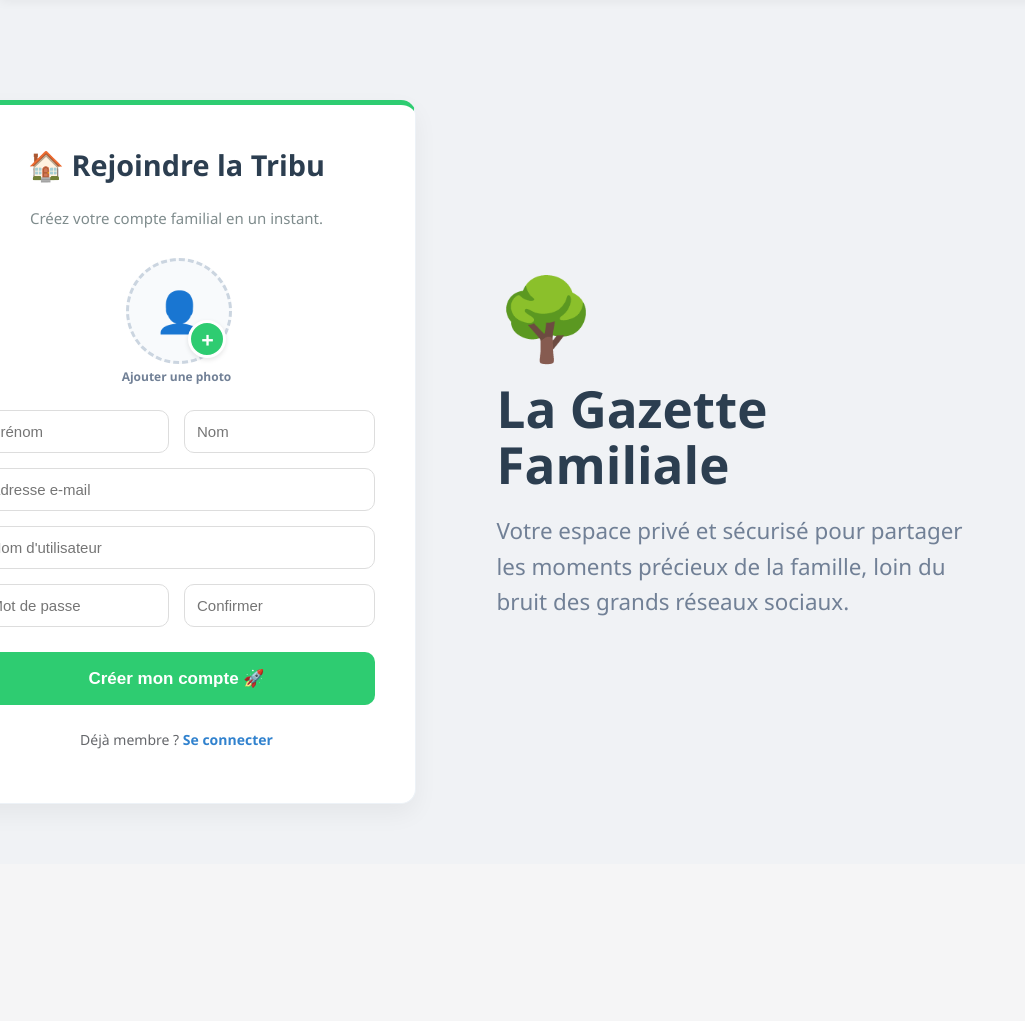
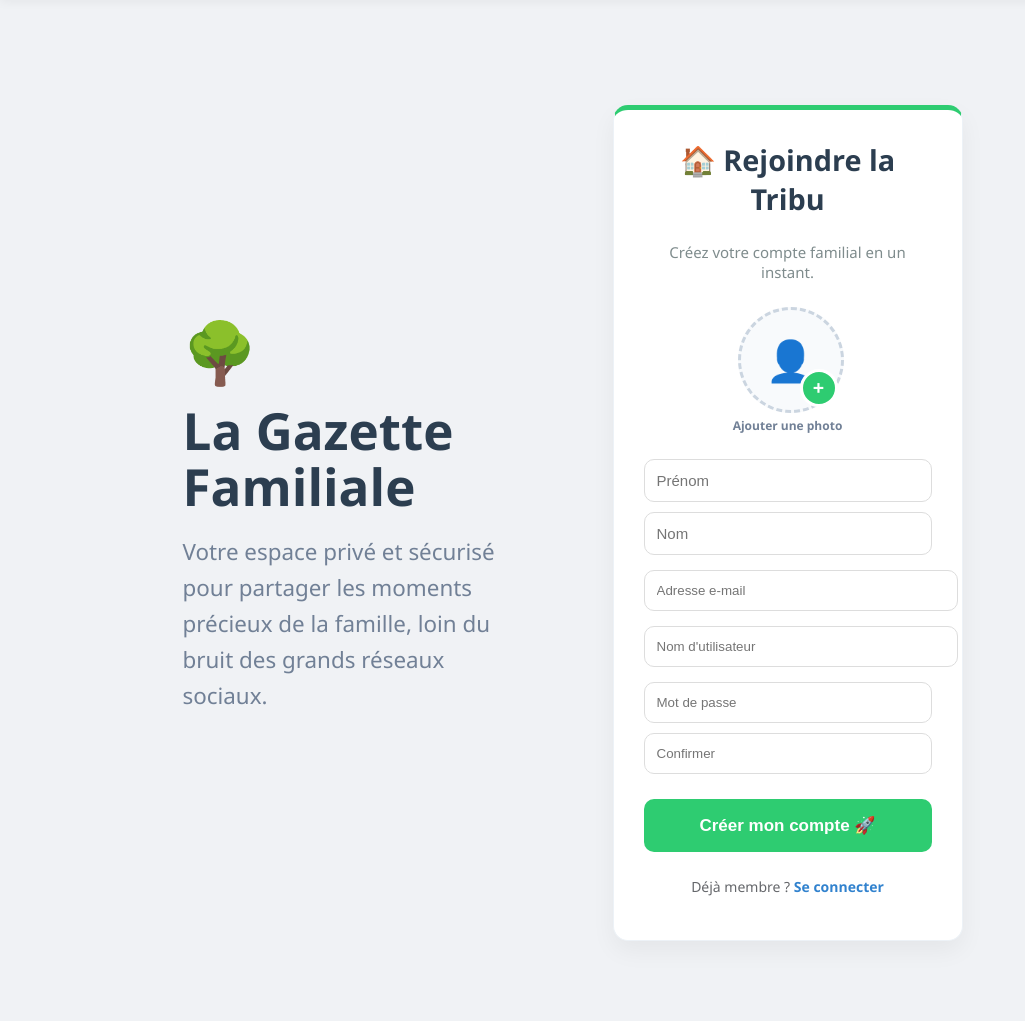
Before and after one commit to alassaneKaba/La-Gazette-Familiale, a Flask app: page /register in a window 1280 px wide. Shown: the part 59-1080 px from the top of the page, without its empty margins (0-1025 px from the left). Before the commit the page ends 869 px from the top, so only its background shows below. Run offline with Flask 3, Linux system fonts and the light colour scheme.

Commit message:
feat: add responsive for iphone SE reference

```diff
--- a/static/style.css
+++ b/static/style.css
@@ -147,14 +147,26 @@ nav {
 }
 
 .prev, .next {
-    position: absolute;
-    top: 50%;
-    transform: translateY(-50%);
-    background: rgba(0,0,0,0.5);
+    /* Étape 1 : On fixe une largeur et une hauteur identiques */
+    width: 45px;  /* Ajuste la taille selon tes goûts */
+    height: 45px;
+
+    /* Étape 2 : On force un ratio 1:1 pour garantir le cercle */
+    aspect-ratio: 1 / 1;
+
+    /* Étape 3 : On s'assure que le cercle est appliqué */
+    border-radius: 50%;
+
+    /* Étape 4 : Sécurité anti-étirement (IMPORTANT) */
+    flex-shrink: 0;  /* Si tu utilises flexbox pour le conteneur */
+    align-self: center; /* Si grid/flex, centre le bouton sans l'étirer */
+
+    /* Le reste de tes styles (background, color, etc.) reste identique */
+    display: flex;
+    align-items: center;
+    justify-content: center;
+    background: rgba(0, 0, 0, 0.5); /* Exemple */
     color: white;
-    padding: 10px;
-    border: none;
-    cursor: pointer;
 }
 
 .next { right: 0; }
--- a/templates/base.html
+++ b/templates/base.html
@@ -20,29 +20,9 @@
             background-color: var(--bg-color);
             margin: 0;
             font-family: 'Segoe UI', system-ui, -apple-system, sans-serif;
-            color: var(--text-main);
         }
 
-        /* Layout Principal */
-        .main-container {
-            max-width: 1100px;
-            margin: 0 auto;
-            padding: 20px 15px;
-            display: grid;
-            grid-template-columns: 1fr;
-            gap: 25px;
-            align-items: start;
-        }
-
-        @media (min-width: 900px) {
-            .main-container {
-                grid-template-columns: 280px 650px;
-                justify-content: center;
-                gap: 30px;
-            }
-        }
-
-        /* Styles de navigation */
+        /* Barre de navigation */
         .navbar {
             background: white;
             box-shadow: 0 2px 10px rgba(0,0,0,0.05);
@@ -75,7 +55,27 @@
 
         .nav-item:hover { background: #f7fafc; color: var(--primary); }
 
-        /* Badge notification admin */
+        /* Conteneur principal avec GRILLE */
+        .main-container {
+            max-width: 1100px;
+            margin: 0 auto;
+            padding: 20px 15px;
+            display: grid;
+            grid-template-columns: 1fr; /* 1 seule colonne par défaut (mobile) */
+            gap: 25px;
+            align-items: start;
+            box-sizing: border-box;
+        }
+
+        /* GRILLE POUR PC */
+        @media (min-width: 900px) {
+            .main-container {
+                grid-template-columns: 280px 650px; /* On fixe les colonnes */
+                justify-content: center;
+            }
+        }
+
+        /* Badge admin */
         .admin-badge {
             background: var(--danger);
             color: white;
@@ -83,33 +83,83 @@
             padding: 2px 6px;
             border-radius: 10px;
             margin-left: 5px;
-            min-width: 10px;
-            text-align: center;
         }
 
-        /* Styles pour les messages Flash */
+        /* Flash Messages */
         .flash-messages {
-            grid-column: 1 / -1; /* Prend toute la largeur sur la grille */
-            margin-bottom: 10px;
+            grid-column: 1 / -1; /* Occupe toute la largeur de la grille */
         }
+        .flash-msg {
+            padding: 15px;
+            border-radius: 10px;
+            margin-bottom: 20px;
+            text-align: center;
+            font-weight: 600;
+        }
+        .flash-info { background: #ebf8ff; color: #2a4365; }
+        .flash-success { background: #c6f6d5; color: #22543d; }
+        .flash-danger { background: #fed7d7; color: #822727; }
 
-        .flash-msg {
-            padding: 15px 20px;
-            border-radius: 12px;
-            margin-bottom: 15px;
-            font-weight: 600;
-            font-size: 0.95em;
-            border: 1px solid rgba(0,0,0,0.05);
-            box-shadow: 0 4px 6px rgba(0,0,0,0.02);
-            text-align: center;
-        }
+        /* AJUSTEMENTS MOBILE  */
+        @media (max-width: 800px) {
+            /* --- 1. CONTENU (Messages / Cartes) --- */
+            div[style*="display: grid"],
+            .main-container {
+                display: flex !important;
+                flex-direction: column !important;
+                align-items: center !important;
+                gap: 30px !important;
+                padding: 20px 10px !important;
+            }
 
-        .flash-success { background: #c6f6d5; color: #22543d; border-left: 5px solid var(--success); }
-        .flash-danger { background: #fed7d7; color: #822727; border-left: 5px solid var(--danger); }
-        .flash-info { background: #ebf8ff; color: #2a4365; border-left: 5px solid var(--info); }
+            /* On s'assure que la carte ne dépasse pas la largeur du téléphone */
+            .post-card, div[style*="max-width: 450px"], div[style*="max-width: 480px"] {
+                width: 100% !important;
+                max-width: 100% !important;
+                box-sizing: border-box !important;
+            }
 
-        @media (max-width: 600px) {
-            .nav-text { display: none; }
+            /* --- 2. BARRE DE NAVIGATION (NAVBAR) --- */
+            .nav-content {
+                padding: 5px 4px !important; /* Réduction extrême des bords */
+                gap: 2px !important;
+            }
+
+            /* On réduit la taille du logo au strict minimum */
+            .nav-left span {
+                font-size: 16px !important;
+            }
+
+            /* ON CACHE LE TEXTE POUR NE GARDER QUE LES ICÔNES */
+            /* Cela libère énormément de place pour le bouton Déconnecter/Rejoindre */
+            .nav-item .nav-text,
+            .nav-item span:not(.admin-badge) {
+                display: none !important;
+            }
+
+            /* Ajustement des boutons de droite (Rejoindre / Déconnecter) */
+            .nav-right {
+                gap: 3px !important;
+            }
+
+            .nav-right a {
+                padding: 5px 8px !important;
+                font-size: 11px !important; /* On baisse encore un peu la taille */
+                letter-spacing: -0.5px;      /* On resserre les lettres */
+                white-space: nowrap !important;
+            }
+
+            /* Si c'est le bouton bleu "Rejoindre" */
+            .nav-right a[href="/register"], .nav-right a.btn-primary {
+                padding: 5px 6px !important;
+            }
+
+            /* Si c'est le bouton rouge "Déconnecter" */
+            .nav-right a[href="/logout"] {
+                background: #fff5f5 !important;
+                color: #e53e3e !important;
+                font-weight: bold !important;
+            }
         }
     </style>
 </head>
@@ -120,7 +170,7 @@
             <div class="nav-left">
                 <a href="/" style="text-decoration: none; display: flex; align-items: center; gap: 10px;">
                     <span style="font-size: 28px;">🌳</span>
-                    <div style="display: flex; flex-direction: column;">
+                    <div class="nav-text-container" style="display: flex; flex-direction: column;">
                         <span style="font-size: 1.2em; font-weight: 800; color: #1a202c; line-height: 1;">La Gazette</span>
                         <span style="font-size: 0.9em; font-weight: 600; color: var(--primary); line-height: 1;">Familiale</span>
                     </div>
--- a/templates/register.html
+++ b/templates/register.html
@@ -1,59 +1,53 @@
 {% extends "base.html" %}
 {% block content %}
 
-<div style="display: flex; align-items: center; justify-content: center; min-height: 85vh; padding: 40px; gap: 80px; max-width: 1200px; margin: 0 auto; flex-wrap: nowrap;">
+<div style="display: grid; grid-template-columns: repeat(auto-fit, minmax(350px, 1fr)); align-items: center; justify-items: center; min-height: 85vh; padding: 60px 20px; gap: 80px; max-width: 1200px; margin: 0 auto;">
 
-    <div class="post-card" style="flex: 0 0 480px; padding: 40px; border-top: 5px solid #2ecc71; margin: 0; box-shadow: 0 10px 25px rgba(0,0,0,0.05); box-sizing: border-box;">
+    <div style="text-align: left; box-sizing: border-box; max-width: 500px;">
+        <span style="font-size: 60px; display: block; margin-bottom: 10px;">🌳</span>
+        <h1 style="color: #2c3e50; font-size: 3.2em; margin: 0; line-height: 1.1; font-weight: 800;">La Gazette Familiale</h1>
+        <p style="color: #718096; font-size: 1.4em; line-height: 1.6; margin-top: 20px;">
+            Votre espace privé et sécurisé pour partager les moments précieux de la famille, loin du bruit des grands réseaux sociaux.
+        </p>
+    </div>
+
+    <div class="post-card" style="width: 100%; max-width: 480px; padding: 30px; border-top: 5px solid #2ecc71; margin: 0; box-shadow: 0 10px 25px rgba(0,0,0,0.05); box-sizing: border-box; background: white; border-radius: 15px;">
         <h2 style="text-align: center; color: #2c3e50; margin-top: 0; font-size: 1.8em;">🏠 Rejoindre la Tribu</h2>
-        <p style="text-align: center; color: #7f8c8d; margin-bottom: 30px; font-size: 15px;">Créez votre compte familial en un instant.</p>
+        <p style="text-align: center; color: #7f8c8d; margin-bottom: 25px; font-size: 15px;">Créez votre compte familial en un instant.</p>
 
         <form method="POST" enctype="multipart/form-data">
-
             <div style="display: flex; flex-direction: column; align-items: center; margin-bottom: 25px;">
-                <div style="position: relative; width: 100px; height: 100px;">
-                    <div id="avatar-preview-container" onclick="document.getElementById('avatar-input').click()"
-                         style="width: 100px; height: 100px; border-radius: 50%; border: 3px dashed #cbd5e0; display: flex; align-items: center; justify-content: center; cursor: pointer; overflow: hidden; background: #f8fafc; transition: 0.3s;">
+                <div style="position: relative; width: 100px; height: 100px; cursor: pointer;" onclick="document.getElementById('avatar-input').click()">
+                    <div id="avatar-preview-container" style="width: 100px; height: 100px; border-radius: 50%; border: 3px dashed #cbd5e0; display: flex; align-items: center; justify-content: center; overflow: hidden; background: #f8fafc;">
                         <img id="avatar-preview" src="" style="width: 100%; height: 100%; object-fit: cover; display: none;">
                         <span id="avatar-placeholder" style="font-size: 40px;">👤</span>
                     </div>
-
-                    <div id="plus-badge" style="position: absolute; bottom: 0; right: 0; background: #2ecc71; color: white; width: 32px; height: 32px; border-radius: 50%; display: flex; align-items: center; justify-content: center; border: 3px solid white; font-weight: bold; font-size: 22px; box-shadow: 0 2px 5px rgba(0,0,0,0.1); cursor: pointer;"
-                         onclick="document.getElementById('avatar-input').click()">
-                        +
-                    </div>
+                    <div id="plus-badge" style="position: absolute; bottom: 0; right: 0; background: #2ecc71; color: white; width: 32px; height: 32px; border-radius: 50%; display: flex; align-items: center; justify-content: center; border: 3px solid white; font-weight: bold; font-size: 20px; pointer-events: none;">+</div>
                 </div>
                 <input type="file" id="avatar-input" name="avatar" accept="image/*" style="display: none;" onchange="previewAvatar(this)">
                 <span style="font-size: 12px; color: #718096; margin-top: 10px; font-weight: bold;">Ajouter une photo</span>
             </div>
 
-            <div style="display: flex; gap: 15px; margin-bottom: 15px;">
-                <input id="fname" name="firstname" placeholder="Prénom" required oninput="generateSuggestions()"
-                       style="width: 50%; padding: 12px; border-radius: 10px; border: 1px solid #ddd; font-size: 15px; box-sizing: border-box;">
-                <input id="lname" name="lastname" placeholder="Nom" required oninput="generateSuggestions()"
-                       style="width: 50%; padding: 12px; border-radius: 10px; border: 1px solid #ddd; font-size: 15px; box-sizing: border-box;">
+            <div style="display: flex; gap: 10px; margin-bottom: 15px; flex-wrap: wrap;">
+                <input id="fname" name="firstname" placeholder="Prénom" required oninput="generateSuggestions()" style="flex: 1 1 180px; padding: 12px; border-radius: 10px; border: 1px solid #ddd; font-size: 15px;">
+                <input id="lname" name="lastname" placeholder="Nom" required oninput="generateSuggestions()" style="flex: 1 1 180px; padding: 12px; border-radius: 10px; border: 1px solid #ddd; font-size: 15px;">
             </div>
 
-            <input type="email" name="email" placeholder="Adresse e-mail" required
-                   style="width: 100%; padding: 12px; border-radius: 10px; border: 1px solid #ddd; margin-bottom: 15px; box-sizing: border-box; font-size: 15px;">
+            <input type="email" name="email" placeholder="Adresse e-mail" required style="width: 100%; padding: 12px; border-radius: 10px; border: 1px solid #ddd; margin-bottom: 15px;">
 
             <div style="margin-bottom: 15px;">
-                <input id="uname" name="username" placeholder="Nom d'utilisateur" required
-                       style="width: 100%; padding: 12px; border-radius: 10px; border: 1px solid #ddd; box-sizing: border-box; font-size: 15px;">
-
+                <input id="uname" name="username" placeholder="Nom d'utilisateur" required style="width: 100%; padding: 12px; border-radius: 10px; border: 1px solid #ddd;">
                 <div id="suggestions-box" style="margin-top: 8px; display: none;">
-                    <p style="font-size: 11px; color: #718096; margin: 0 0 5px 5px; font-weight: bold;">Suggestions :</p>
                     <div id="suggestions-list" style="display: flex; gap: 6px; flex-wrap: wrap;"></div>
                 </div>
             </div>
 
-            <div style="display: flex; gap: 15px; margin-bottom: 25px;">
-                <input type="password" name="password" placeholder="Mot de passe" required
-                       style="width: 50%; padding: 12px; border-radius: 10px; border: 1px solid #ddd; font-size: 15px; box-sizing: border-box;">
-                <input type="password" name="confirm_password" placeholder="Confirmer" required
-                       style="width: 50%; padding: 12px; border-radius: 10px; border: 1px solid #ddd; font-size: 15px; box-sizing: border-box;">
+            <div style="display: flex; gap: 10px; margin-bottom: 25px; flex-wrap: wrap;">
+                <input type="password" name="password" placeholder="Mot de passe" required style="flex: 1 1 180px; padding: 12px; border-radius: 10px; border: 1px solid #ddd;">
+                <input type="password" name="confirm_password" placeholder="Confirmer" required style="flex: 1 1 180px; padding: 12px; border-radius: 10px; border: 1px solid #ddd;">
             </div>
 
-            <button type="submit" style="width: 100%; padding: 16px; background: #2ecc71; color: white; border: none; border-radius: 10px; font-weight: bold; font-size: 17px; cursor: pointer; transition: 0.2s;">
+            <button type="submit" style="width: 100%; padding: 16px; background: #2ecc71; color: white; border: none; border-radius: 10px; font-weight: bold; font-size: 17px; cursor: pointer;">
                 Créer mon compte 🚀
             </button>
         </form>
@@ -61,14 +55,6 @@
         <div style="margin-top: 25px; text-align: center; font-size: 14px;">
             <p style="color: #65676b;">Déjà membre ? <a href="/login" style="color: #3182ce; text-decoration: none; font-weight: bold;">Se connecter</a></p>
         </div>
-    </div>
-
-    <div style="flex: 0 0 500px; text-align: left; box-sizing: border-box;">
-        <span style="font-size: 80px; display: block; margin-bottom: 10px;">🌳</span>
-        <h1 style="color: #2c3e50; font-size: 3.2em; margin: 0; line-height: 1.1; font-weight: 800;">La Gazette Familiale</h1>
-        <p style="color: #718096; font-size: 1.4em; line-height: 1.6; margin-top: 20px;">
-            Votre espace privé et sécurisé pour partager les moments précieux de la famille, loin du bruit des grands réseaux sociaux.
-        </p>
     </div>
 
 </div>
```
Also changed, not shown: templates/login.html (+11 -12 lines), database.db.
